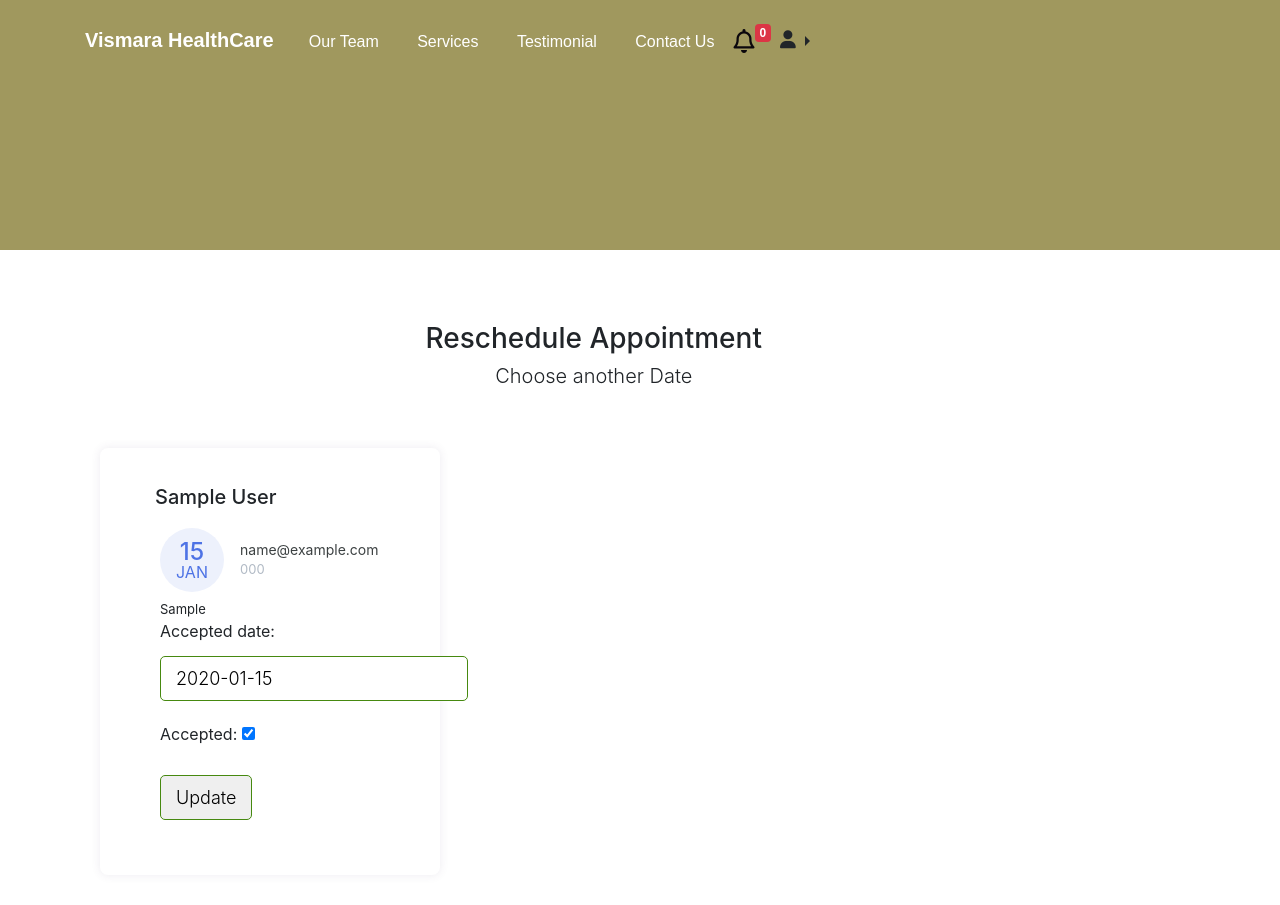
After one commit to STnobile/PP4---, a Django app: page /edit/1 in a window 1280 px wide. The commit adds this page. Run offline with Django 3.2, Linux system fonts and the light colour scheme; tables that the repository leaves empty hold one stand-in row (values such as "Sample post"); some libraries are stand-ins or nearby versions.

Commit message:
Fixed bugs, delete and reschedule bottons, tested and working fine, Still having issues to make them work on a user account.

```diff
--- a/app_doc/urls.py
+++ b/app_doc/urls.py
@@ -1,5 +1,5 @@
 from django.urls import path
-from .views import HomeTemplateView, AppointmentTemplateView, ManageAppointmentTemplateView, AppointmentCancel
+from .views import HomeTemplateView, AppointmentTemplateView, ManageAppointmentTemplateView, AppointmentCancel, AppointmentReschedule
 
 urlpatterns = [
     path("", HomeTemplateView.as_view(), name="home"),
@@ -7,7 +7,6 @@ urlpatterns = [
          AppointmentTemplateView.as_view(), name="appointment"),
     path("manage-appointments/",
          ManageAppointmentTemplateView.as_view(), name="manage"),
-     # path('<pk>/delete/', DeleteView.as_view()),
-     #     path('edit/<int:pk>', AppointmentReschedule.as_view(), name='appointment_edit'),
+    path('edit/<int:pk>', AppointmentReschedule.as_view(), name='appointment_edit'),
     path('delete/<int:pk>', AppointmentCancel.as_view(), name='appointment_delete'),
 ]
--- a/app_doc/views.py
+++ b/app_doc/views.py
@@ -1,3 +1,5 @@
+from django.urls import reverse_lazy
+from django.views.generic.edit import CreateView, UpdateView, DeleteView
 from django.http.response import HttpResponseRedirect
 from django.shortcuts import render
 from django.http import HttpResponse
@@ -19,15 +21,6 @@ class HomeTemplateView(TemplateView):
         name = request.POST.get("name")
         email = request.POST.get("email")
         message = request.POST.get("message")
-
-        email = EmailMessage(
-            subject=f"{name} from doctor family.",
-            body=message,
-            from_email=settings.EMAIL_HOST_USER,
-            to=[settings.EMAIL_HOST_USER],
-            reply_to=[email]
-        )
-        email.send()
         return HttpResponse("Email sent successfully!")
 
 
@@ -51,7 +44,8 @@ class AppointmentTemplateView(TemplateView):
 
         appointment.save()
 
-        messages.add_message(request, messages.SUCCESS, f"Thanks {fname} for making an appointment, we will email you ASAP!")
+        messages.add_message(request, messages.SUCCESS,
+                             f"Thanks {fname} for making an appointment, we will email you ASAP!")
         return HttpResponseRedirect(request.path)
 
 
@@ -62,31 +56,22 @@ class ManageAppointmentTemplateView(ListView):
     login_required = True
     paginate_by = 3
 
-    # def post(self, request):
-    #     date = request.POST.get("date")
-    #     appointment_id = request.POST.get("appointment-id")
-    #     appointment = Appointment.objects.get(id=appointment_id)
-    #     appointment.accepted = False
-    #     appointment.accepted_date = datetime.datetime.now()
-    #     appointment.save()
+    def post(self, request):
+        date = request.POST.get("date")
+        appointment_id = request.POST.get("appointment-id")
+        appointment = Appointment.objects.get(id=appointment_id)
+        appointment.accepted = True
+        appointment.accepted_date = datetime.datetime.now()
+        appointment.save()
 
-    #     data = {
-    #         "fname": appointment.first_name,
-    #         "date": date,
-    #     }
+        data = {
+            "fname": appointment.first_name,
+            "date": date,
+        }
 
-    #     message = get_template('email.html').render(data)
-    #     email = EmailMessage(
-    #         "About your appointment",
-    #         message,
-    #         settings.EMAIL_HOST_USER,
-    #         [appointment.email],
-    #     )
-    #     email.content_subtype = "html"
-    #     email.send()
-
-    #     messages.add_message(request, messages.SUCCESS, f"You accepted the appointment of {appointment.first_name}")
-    #     return HttpResponseRedirect(request.path)
+        messages.add_message(request, messages.SUCCESS,
+                             f"You accepted the appointment of {appointment.first_name}")
+        return HttpResponseRedirect(request.path)
 
     def get_context_data(self, *args, **kwargs):
         context = super().get_context_data(*args, **kwargs)
@@ -101,49 +86,14 @@ class ManageAppointmentTemplateView(ListView):
         return context
 
 
-
-from django.views.generic.edit import CreateView, UpdateView, DeleteView
-from django.urls import reverse_lazy
-
-
-# class BookView(DetailView):
-#     model = Book
-
-# class BookCreate(CreateView):
-#     model = Book
-#     fields = ['name', 'pages']
-#     success_url = reverse_lazy('book_list')
-
 class AppointmentReschedule(UpdateView):
+    template_name = "form.html"
     model = Appointment
-    fields = ['name', 'pages']
+    fields = ['accepted_date', 'accepted']
+    template_name_suffix = "_update_form"
+    context_object_name = "app"
+    login_required = True
     success_url = reverse_lazy('manage')
-
-    # def post(self, request):
-    #     date = request.POST.get("date")
-    #     appointment_id = request.POST.get("appointment-id")
-    #     appointment = Appointment.objects.get(id=appointment_id)
-    #     appointment.accepted = True
-    #     appointment.accepted_date = datetime.datetime.now()
-    #     appointment.save()
-
-    #     data = {
-    #         "fname": appointment.first_name,
-    #         "date": date,
-    #     }
-
-    #     message = get_template('email.html').render(data)
-    #     email = EmailMessage(
-    #         "About your appointment",
-    #         message,
-    #         settings.EMAIL_HOST_USER,
-    #         [appointment.email],
-    #     )
-    #     email.content_subtype = "html"
-    #     email.send()
-
-    #     messages.add_message(request, messages.SUCCESS, f"You accepted the appointment of {appointment.first_name}")
-    #     return HttpResponseRedirect(request.path)
 
 
 class AppointmentCancel(DeleteView):
--- a/templates/base.html
+++ b/templates/base.html
@@ -27,10 +27,18 @@
     {% endif %}
     {% if 'logout' in request.path %}
     max-height:250px;min-height:250px;background: rgba(133, 122, 47, 0.772)
+    {% endif %}
+    {% if 'edit' in request.path %}
+    max-height:250px;min-height:250px;background: rgba(133, 122, 47, 0.772)
+    {% endif %}
+    {% if 'delete' in request.path %}
+    max-height:250px;min-height:250px;background: rgba(133, 122, 47, 0.772)
     {% endif %}">
 
+
+
     <nav class="navbar navbar-dark navbar-expand-md navigation-clean-search">
-        <div class="container"><a class="navbar-brand" href="{% url 'home' %}">Family Doctor X</a>
+        <div class="container"><a class="navbar-brand" href="{% url 'home' %}">Vismara HealthCare</a>
             <button class="navbar-toggler" data-toggle="collapse" data-target="#navcol-1">
                 <span class="sr-only">Toggle navigation</span>
                 <span class="navbar-toggler-icon"></span>
@@ -66,25 +74,9 @@
                  <li>
                     <div class="btn-group dropright">
                   <button class="btn btn-sm dropdown-toggle" type="button" id="dropdownMenuButton" data-toggle="dropdown" aria-haspopup="true" aria-expanded="false">
+                    <i class="fa-solid fa-user"></i>
                    </button>
                     <div class="dropdown-menu" style="border-radius: 25px;">
-                        <!--<form class="px-4 py-3 login" method="POST" action="{% url 'account_login' %}">
-                          <div class="form-group">
-                            <label for="exampleDropdownFormEmail1">UserName</label>
-                            <input type="email" class="form-control" id="exampleDropdownFormEmail1" placeholder="Insert UserName">
-                         </div>
-                          <div class="form-group">
-                           <label for="exampleDropdownFormPassword1">Password</label>
-                           <input type="password" class="form-control" id="exampleDropdownFormPassword1" placeholder="Password">
-                         </div>
-                         <div class="form-group">
-                           <div class="form-check">
-                              <input type="checkbox" class="form-check-input" id="dropdownCheck">
-                              <label class="form-check-label" for="dropdownCheck">
-                               Remember me
-                              </label>
-                           </div>
-                         </div></form>-->
                           <a class="dropdown-item" style="border-radius: 50px;" href="{% url 'account_login' %}">Log In</a>
                           <div class="dropdown-divider"></div>
                           <a class="dropdown-item" style="border-radius: 50px;" href="{% url 'account_signup' %}">New around here? Sign up</a>
--- /dev/null
+++ b/templates/form.html
@@ -0,0 +1,51 @@
+{% extends 'base.html' %}
+{% block content %}
+
+<div class="row">
+
+    <div class="container mt-5">
+        <div class="col-11 text-center mt-4 mb-4">
+            <h3>
+                Reschedule Appointment
+            </h3>
+            <h4 class="lead">Choose another Date</h4>
+        </div>
+
+        <div class="col-lg-4">
+            <div class="card card-margin">
+                <div class="card-header no-border">
+                    <h5 class="card-title">{{app.first_name}} {{app.last_name}}</h5>
+                </div>
+                <div class="card-body pt-0">
+                    <div class="widget-49">
+                        <div class="widget-49-title-wrapper">
+                            <div class="widget-49-date-primary">
+                                <span class="widget-49-date-day">{{app.sent_date|date:"d"}}</span>
+                                <span class="widget-49-date-month">{{app.sent_date|date:"M"}}</span>
+                            </div>
+                            <div class="widget-49-meeting-info">
+                                <span class="widget-49-pro-title">{{app.email}}</span>
+                                <span class="widget-49-meeting-time">{{app.phone}}</span>
+                            </div>
+                        </div>
+                        <div class="widget-49-meeting-points">
+                            <span>{{app.request}}</span>
+                        </div>
+                        <form method="post">{% csrf_token %}
+                            {{ form.as_p }}
+                            <input type="submit" value="Update">
+                    </div>
+
+                </div>
+
+            </div>
+
+
+        </div>
+
+
+    </div>
+
+</div>
+
+{% endblock%}
```
Also changed, not shown: app_doc/models.py (+0 -7 lines), templates/delete.html (+10 -9 lines), templates/manage-appointments.html (+8 -10 lines), README.md, static/media/amIresponsive.png (added), static/media/appointmentform.png (added), static/media/bkapp.png (added), static/media/emails.png (added), static/media/navbar.png (added), static/media/ourteam.png (added), static/media/service.png (added), static/media/testimonial.png (added).
